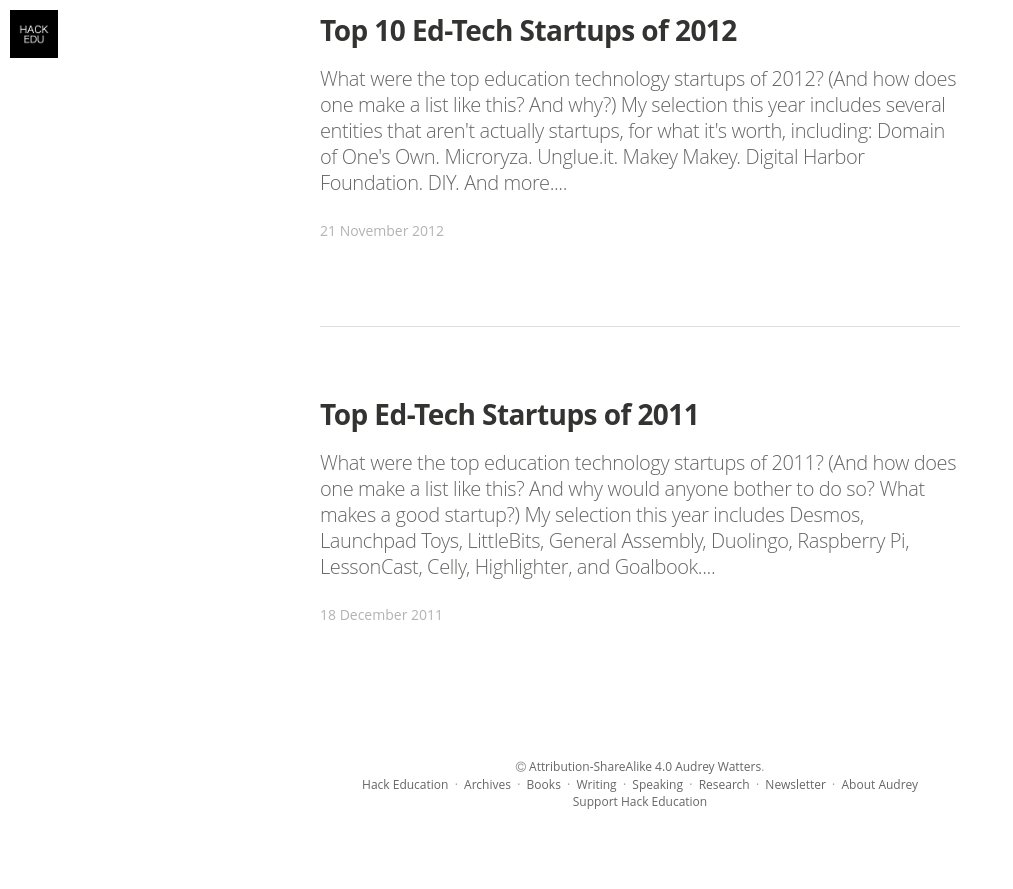
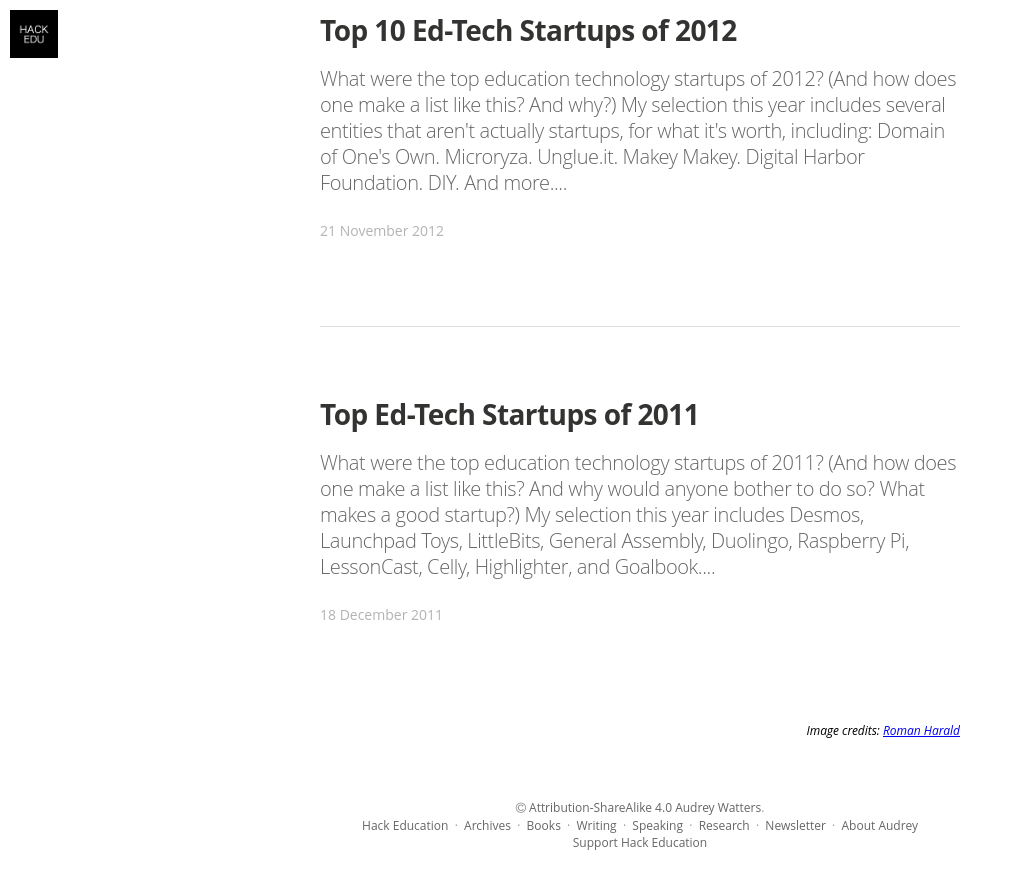
Before and after one commit to HackEducation/Writing, a Jekyll site: the page built from index.html, in a window 1280 px wide and 900 px high, scrolled down 19144 px. Shown: the top 889 px of the window, without its empty margins (0-1013 px from the left). Built offline with Jekyll 4.4.1, drawn with Linux system fonts in a browser that asks for light colours; nearby versions of some CDN libraries; some web fonts are replaced; Markdown is read by kramdown in place of the engine named in the settings; the list of posts is cut into pages by our own code; before the commit the page ends 20003 px from its top, so only the background shows below that.

Commit message:
update header image

```diff
--- a/_config.yml
+++ b/_config.yml
@@ -11,7 +11,7 @@ email: mail@audreywatters.com
 #blog logo
 logo: "/assets/images/hack_logo.jpg"
 # blog cover
-cover: "/assets/images/pigeon_new.jpg"
+cover: "/assets/images/pigeon_writing.jpg"
 covercredits: "https://www.flickr.com/photos/haraldrr/13603397845"
 
 name: 'Audrey Watters'
--- a/index.html
+++ b/index.html
@@ -1166,3 +1166,5 @@ layout: default
         </article>
 
     </div>
+
+<p style="text-align: right; font-size:12px"><em>Image credits: <a href="https://www.flickr.com/photos/haraldrr/13603397845/">Roman Harald</a></em></p>
```
Also changed, not shown: assets/images/pigeon_new.jpg (deleted), 1 other file.
